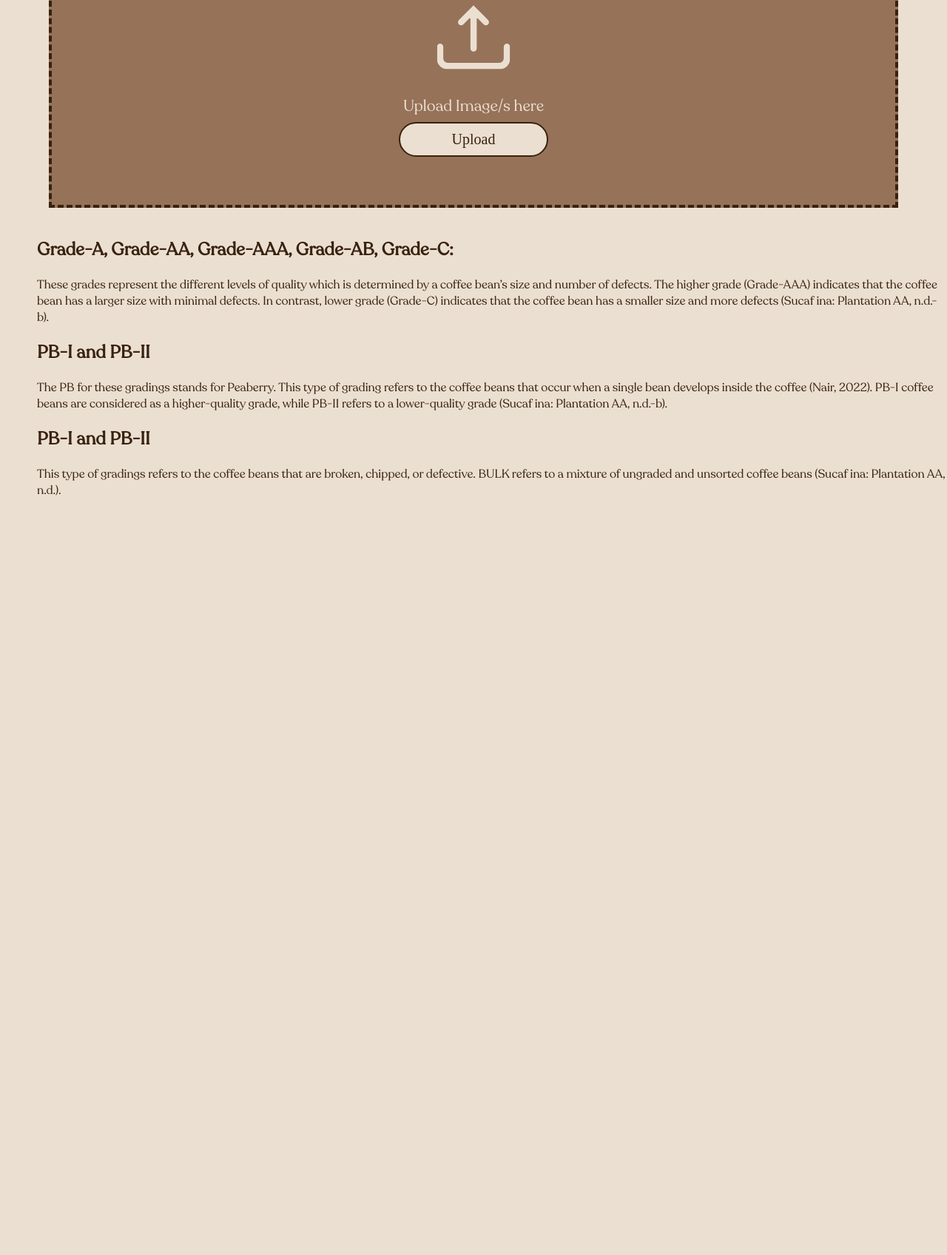
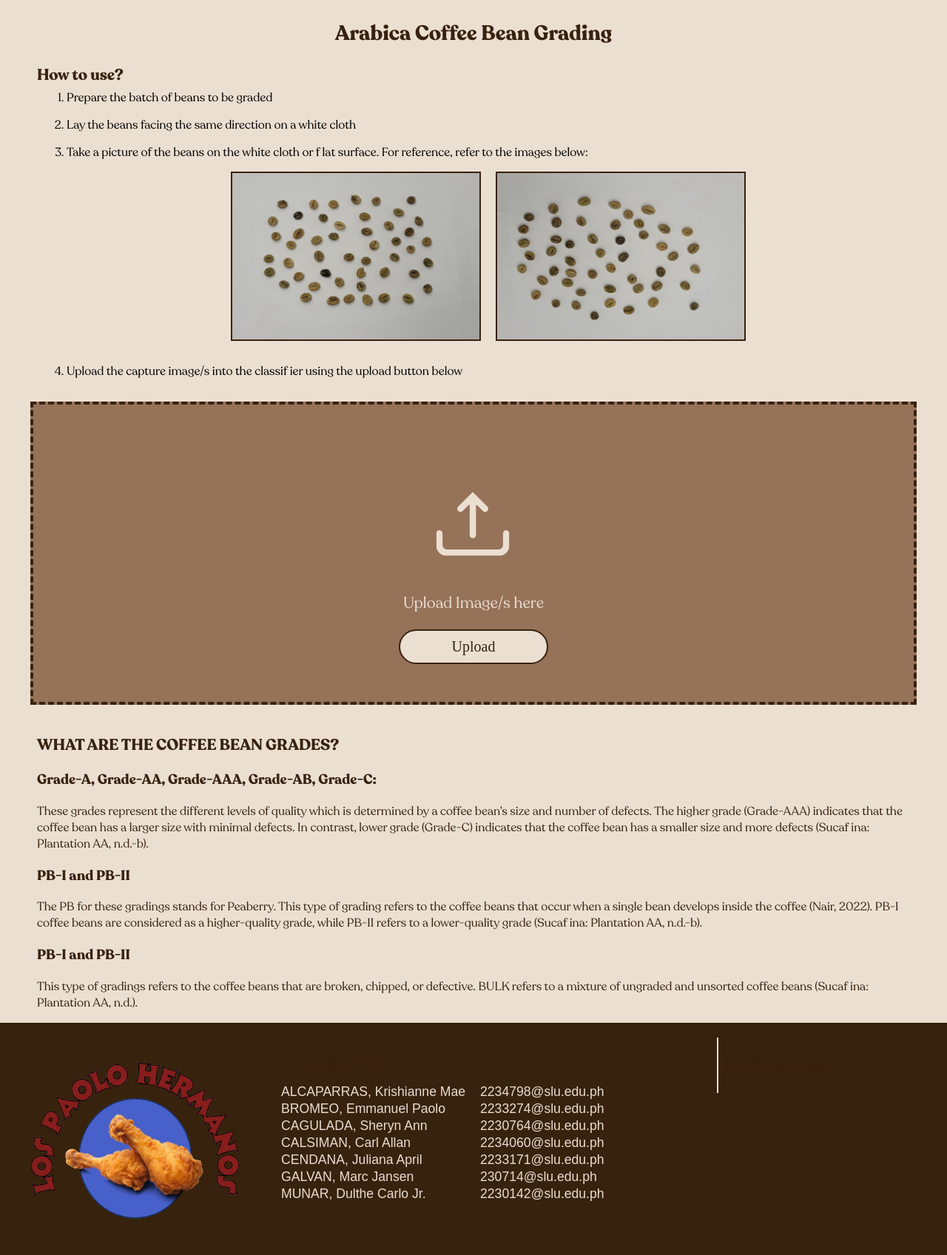
Before and after one commit to Krishianne/9351_LosPaoloHermanos, a Flask app: page / in a window 1280 px wide. Shown: the part 213-1910 px from the top of the page at 74% size. Before the commit the page ends 883 px from the top, so only its background shows below. Run offline with Flask 3, Linux system fonts and the light colour scheme; some web fonts are replaced.

Commit message:
Added Instructions

```diff
--- a/app/static/classifier.css
+++ b/app/static/classifier.css
@@ -7,23 +7,129 @@ body {
     background-color: var(--background-color);
 }
 
+/* Header */
+header {
+    display: flex;
+    justify-content: space-between;
+    align-items: center;
+    background-color: #ebdfd1;
+    padding: 7px 40px;
+    border-bottom: 5px solid #37220d;
+}
+
+.nav-buttons {
+    display: flex;
+    gap: 100px;
+}
+
+.nav-buttons button {
+    background: none;
+    border: none;
+    font-size: 25px;
+    cursor: pointer;
+    color: #333;
+    transition: color 0.3s;
+    font-family: 'Merriweather', sans-serif;
+    color: #352310;
+}
+
+.nav-buttons button:hover {
+    color: #7a5c3a;
+    text-decoration: underline;
+}
+
+.header-icon img {
+    height: 65px;
+    width: auto;
+}
+
+/* BANNER */
+
+#banner {
+    height: 120px;
+    width: 100%;
+    object-fit: cover;
+    border-bottom: 4px solid;
+    border-color: var(--secondary-color);
+}
+
+#banner::after {
+    content: "";
+    position: absolute;
+    top: 0;
+    left: 0;
+    width: 100%;
+    height: 100%;
+    background-color: rgba(0, 0, 0, 0.5);
+}
+
+
+/* INSTRUCTIONS */
 #title-upload {
+    width: 100%;
     text-align: center;
     display: flex;
     align-items: center;
-    justify-content: center;
     flex-direction: column;
+    bottom: 0;
 }
 
 h1 {
     color: var(--primary-color);
-    font-family: Recoleta;
+    font-family: Recoleta Bold;
     font-size: 28px;
 }
 
+#instructions {
+    width: 100%;
+    margin-bottom: 15px;
+}
+
+#instructions h2 {
+    align-items: flex-start;
+    margin-top: 0;
+    margin-bottom: 5px;
+    text-align: left;
+    font-family: Recoleta Bold;
+    font-size: 21px;
+}
+
+#instructions ol {
+    text-align: left;
+    margin: 0px 50px;
+}
+
+#instructions ol li {
+    font-family: Recoleta;
+    font-size: 21;
+    margin-bottom: 15px;
+}
+
+
+#instructions-image {
+    display: flex;
+    justify-content: center;
+    align-items: center;
+    margin-bottom: 15px;
+    gap: 20px;
+}
+
+#instructions img {
+    width: 334px;
+    height: 225px;
+    border: 2px solid;
+    border-color: var(--primary-color);
+    justify-content: center;
+    align-items: center;
+    margin-bottom: 15px;
+}
+
+
+/* UPLOAD PICTURES */
+
 #upload {
     height: 402px;
-    width: 1140px;
+    width: 93%;
     background-color: var(--secondary-color);
     border: 4px dashed;
     border-color: var(--primary-color);
@@ -31,7 +137,6 @@ h1 {
     flex-direction: column;
     align-items: center;
     justify-content: center;
-    line-height: 1.2px;
 }
 
 #upload img {
@@ -44,7 +149,7 @@ h1 {
     font-size: 21px;
 }
 
-#upload button {
+.upload-button {
     text-align: center;
     background-color: var(--background-color);
     font-family: Merriweather;
@@ -58,28 +163,33 @@ h1 {
     transition: all 0.3s ease;
 }
 
-#upload button:hover {
+.upload-button:hover {
     background-color: var(--primary-color);
     color: var(--background-color);
     border-color: var(--primary-color);
 }
 
-#grade-a-c {
+
+/* GRADES SECTION */
+h2 {
+    color: var(--primary-color);
+    font-family: Recoleta Bold;
+    font-size: 21px;
     margin-left: 50px;
     margin-top: 40px;
 }
 
-#grade-pb, #grade-bits-bulk {
+#grade-a-c, #grade-pb, #grade-bits-bulk {
     margin-left: 50px;
     margin-top: 15px;
+    margin-right: 50px;
 }
 
-#grade-a-c h2, #grade-pb h2, #grade-bits-bulk h2 {
+#grade-a-c h3, #grade-pb h3, #grade-bits-bulk h3 {
     color: var(--primary-color);
     text-align: left;
-    font-family: Recoleta;
+    font-family: Recoleta Bold;
     font-size: 21;
-    font-weight: bold;
 }
 
 #grade-a-c p, #grade-pb p, #grade-bits-bulk p {
@@ -88,3 +198,49 @@ h1 {
     font-family: Recoleta;
     font-size: 21;
 }
+
+/* Footer */
+footer {
+    background-color: #37220d;
+    padding: 20px;
+    display: flex;
+    justify-content: space-between;
+    align-items: flex-start;
+    color: #eaddd2;
+}
+
+.footer-icon img {
+    width: 320px;
+    height: auto;
+    padding-right: 20px;
+}
+
+.footer-contacts {
+    flex: 2;
+    margin: 0 20px;
+}
+
+.footer-contacts h1 {
+    margin-bottom: 10px;
+    font-family: 'Merriweather', sans-serif;
+}
+
+.footer-contact-columns {
+    display: flex;
+    gap: 20px;
+}
+
+.footer-names p,
+.footer-emails p {
+    margin: 2px 0;
+    font-family: 'Merriweather', sans-serif;
+    font-size: 1.1rem;
+}
+
+.footer-references {
+    flex: 1;
+    margin-left: 10px;
+    border-left: 2px solid #eaddd2;
+    padding-left: 10px;
+    font-family: 'Merriweather', sans-serif;
+}
--- a/app/static/homepage.css
+++ b/app/static/homepage.css
@@ -46,8 +46,6 @@ header {
     height: 65px;
     width: auto;
 }
-
-
 
 /* Main banner */
 .main-banner {
--- a/app/static/style.css
+++ b/app/static/style.css
@@ -11,6 +11,11 @@
 }
 
 @font-face {
+    font-family: Recoleta Bold;
+    src: url(fonts/Recoleta-Bold.ttf);
+}
+
+@font-face {
     font-family: Merriweather;
     src: url(fonts/Merriweather-VariableFont_opsz\,wdth\,wght.ttf);
 }
--- a/app/templates/classifier.html
+++ b/app/templates/classifier.html
@@ -8,17 +8,55 @@
 
 <body>
 
+     <!-- Header for Navigation -->
+     <header>
+        <div class="header-icon">
+            <img src="{{ url_for('static', filename='images/LosPaoloHermanos-Logo.png') }}" alt="Los Paolo Hermanos Logo">
+    </div>
+        </div>
+        <div class="nav-buttons">
+            <button> Home </button>
+            <button> Classifier </button>
+            <button> About </button>
+        </div>
+    </header>
+
+    <!-- Banner Section -->
+    <img id="banner" src="{{ url_for('static', filename='images/coffee-banner.gif')}}" alt="Coffee Banner">
+
+
+    <!-- Upload Pictures Section -->
     <section id="title-upload">
         <h1>Arabica Coffee Bean Grading</h1>
+        <div id="instructions">
+            <h2>How to use?</h2>
+            <ol>
+                <li> Prepare the batch of beans to be graded</li>
+                <li> Lay the beans facing the same direction on a white cloth</li>
+                <li> Take a picture of the beans on the white cloth or f lat surface. For reference, refer to the images below:</li>
+
+                <div id="instructions-image">
+                    <img src="{{ url_for('static', filename='images/sample-beans-1.png')}}" alt="Sample Beans 1">
+                    <img src="{{ url_for('static', filename='images/sample-beans-2.png')}}" alt="Sample Beans 2">
+                </div>
+
+                <li> Upload the capture image/s into the classif ier using the upload button below</li>
+            </ol>
+        </div>
+
         <div id="upload">
             <img src="{{ url_for('static', filename='images/upload-sign.png')}}" alt="Upload Sign">
             <p>Upload Image/s here</p>
-            <button>Upload</button>
+            <input type="file" id="imageInput" accept="image/*" style="display: none;">
+            <label for="imageInput" class="upload-button">Upload</label>
         </div>
     </section>
 
+    <!-- Grades Section -->
+    <h2>WHAT ARE THE COFFEE BEAN GRADES?</h2>
+
     <section id="grade-a-c">
-        <h2>Grade-A, Grade-AA, Grade-AAA, Grade-AB, Grade-C:</h2>
+        <h3>Grade-A, Grade-AA, Grade-AAA, Grade-AB, Grade-C:</h2>
         <p>These grades represent the different levels of quality which is determined by a coffee bean’s size and number of defects.
             The higher grade (Grade-AAA) indicates that the coffee bean has a larger size with minimal defects.
             In contrast, lower grade (Grade-C) indicates that the coffee bean has a smaller size and more defects (Sucaf ina: Plantation AA, n.d.-b).</p>
@@ -26,14 +64,47 @@
     </section>
 
     <section id="grade-pb">
-        <h2>PB-I and PB-II</h2>
+        <h3>PB-I and PB-II</h2>
         <p>The PB for these gradings stands for Peaberry. This type of grading refers to the coffee beans that occur when a single bean develops inside the coffee (Nair, 2022).
             PB-I coffee beans are considered as a higher-quality grade, while PB-II refers to a lower-quality grade (Sucaf ina: Plantation AA, n.d.-b).</p>
 
     </section>
 
     <section id="grade-bits-bulk">
-        <h2>PB-I and PB-II</h2>
+        <h3>PB-I and PB-II</h2>
         <p>This type of gradings refers to the coffee beans that are broken, chipped, or defective. BULK refers to a mixture of ungraded and unsorted coffee beans (Sucaf ina: Plantation AA, n.d.).</p>
     </section>
+
+    <!--Footer Section-->
+    <footer>
+        <div class="footer-icon">
+            <img src="{{ url_for('static', filename='images/LosPaoloHermanos-Logo.png')}}" alt="Los Paolo Hermanos Logo">
+        </div>
+        <div class="footer-contacts">
+            <h1>Contact Us</h1>
+            <div class="footer-contact-columns">
+                <div class="footer-names">
+                    <p>ALCAPARRAS, Krishianne Mae</p>
+                    <p>BROMEO, Emmanuel Paolo</p>
+                    <p>CAGULADA, Sheryn Ann</p>
+                    <p>CALSIMAN, Carl Allan</p>
+                    <p>CENDANA, Juliana April</p>
+                    <p>GALVAN, Marc Jansen</p>
+                    <p>MUNAR, Dulthe Carlo Jr.</p>
+                </div>
+                <div class="footer-emails">
+                    <p>2234798@slu.edu.ph</p>
+                    <p>2233274@slu.edu.ph</p>
+                    <p>2230764@slu.edu.ph</p>
+                    <p>2234060@slu.edu.ph</p>
+                    <p>2233171@slu.edu.ph</p>
+                    <p>230714@slu.edu.ph</p>
+                    <p>2230142@slu.edu.ph</p>
+                </div>
+            </div>
+        </div>
+        <div class="footer-references">
+            <h1>References</h1>
+        </div>
+    </footer>
 </body>
```
Also changed, not shown: app/static/fonts/Recoleta-Bold.ttf (added), app/static/images/sample-beans-1.png (added), app/static/images/sample-beans-2.png (added).
